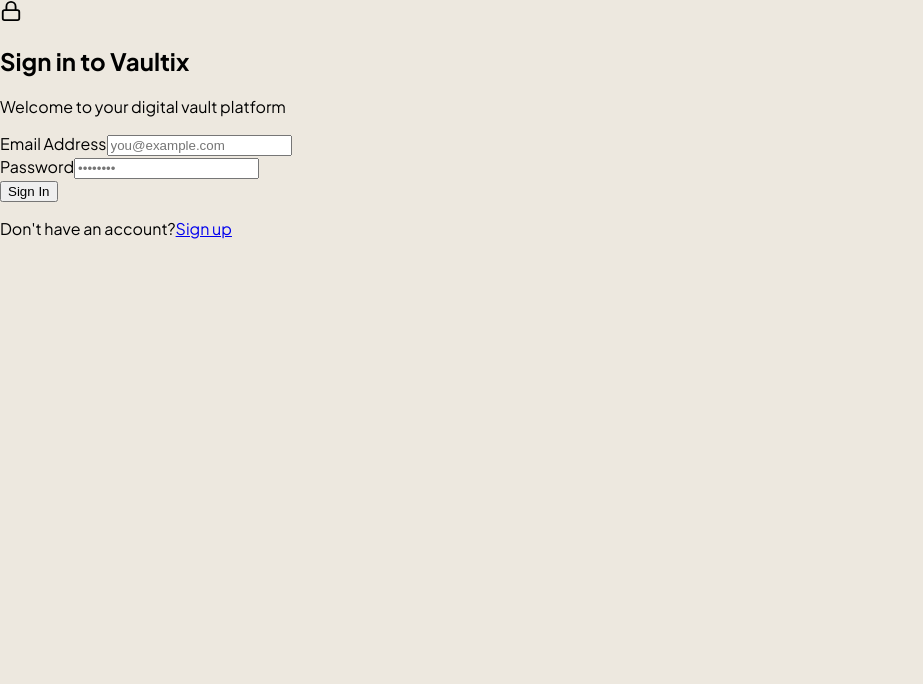
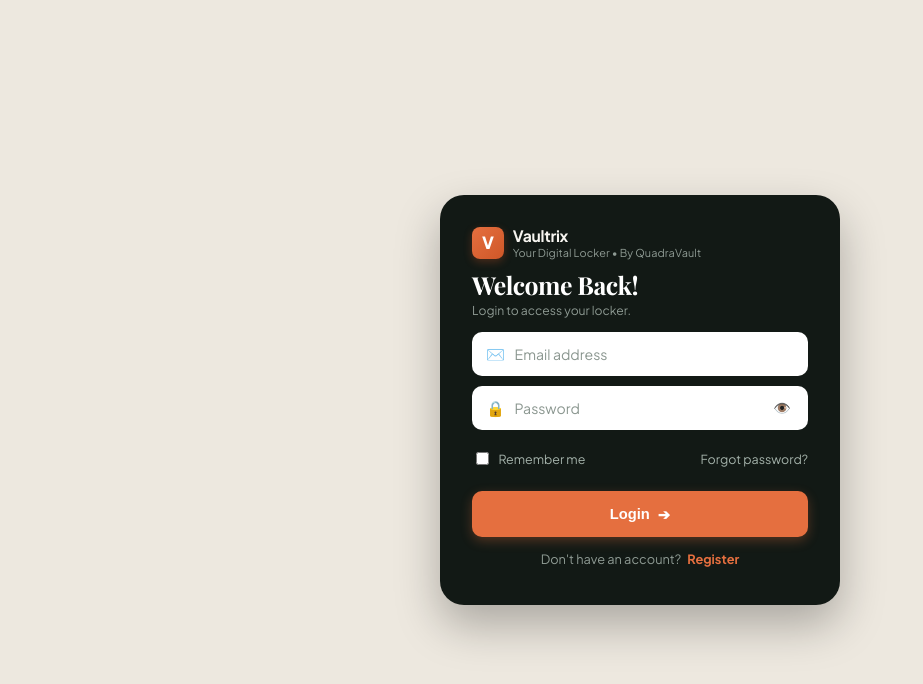
Before and after one commit to Ayushsen83/VAULTIX, a React (Vite) app in the folder frontend/: page /login in a window 1280 px wide. Shown: the top 684 px of the page, without its empty margins (0-923 px from the left). Built offline with nearby package versions, Linux system fonts and the light colour scheme; no server answers; a web font is replaced by a local one.

Commit message:
feat(auth): add temporary 2FA bypass flag and update branding in Login

```diff
--- a/frontend/src/pages/Login.jsx
+++ b/frontend/src/pages/Login.jsx
@@ -1,10 +1,17 @@
 import React, { useState } from 'react';
 import { Link, useNavigate } from 'react-router-dom';
 import api from '../services/api';
-import './Auth.css';
+import OtpInput from '../components/OtpInput';
+import './auth.css';
+
+// Set to true while backend 2FA endpoints are not yet implemented
+const BYPASS_2FA = true;
 
 export default function Login() {
   const [formData, setFormData] = useState({ email: '', password: '' });
+  const [showPassword, setShowPassword] = useState(false);
+  const [step, setStep] = useState('credentials'); // 'credentials' | 'totp'
+  const [otp, setOtp] = useState(['', '', '', '', '', '']);
   const [error, setError] = useState('');
   const [loading, setLoading] = useState(false);
   const navigate = useNavigate();
@@ -13,82 +20,161 @@ export default function Login() {
     setFormData({ ...formData, [e.target.name]: e.target.value });
   };
 
-  const handleSubmit = async (e) => {
+  const handlePasswordSubmit = async (e) => {
     e.preventDefault();
     setError('');
     setLoading(true);
 
     try {
-      await api.post('/auth/login', {
+      const res = await api.post('/auth/login', {
         email: formData.email.trim().toLowerCase(),
         password: formData.password,
       });
 
+      // Bypass 2FA step during development
+      if (BYPASS_2FA) {
+        navigate('/home');
+        return;
+      }
+
+      // Normal flow once backend TOTP routes are ready
+      if (res.data?.require2FA || res.status === 200) {
+        setStep('totp');
+      }
+    } catch (err) {
+      setError(err.response?.data?.message || 'Invalid email or password');
+    } finally {
+      setLoading(false);
+    }
+  };
+
+  const handleTotpSubmit = async (codeOverride) => {
+    const code = codeOverride || otp.join('');
+    if (code.length !== 6) return setError('Enter the complete 6-digit code');
+
+    setError('');
+    setLoading(true);
+
+    try {
+      await api.post('/auth/verify-totp', {
+        email: formData.email.trim().toLowerCase(),
+        code,
+      });
+
       navigate('/home');
     } catch (err) {
-      setError(
-        err.response?.data?.message ||
-        err.response?.data?.error ||
-        err.message ||
-        'Invalid email or password'
-      );
+      setError(err.response?.data?.message || 'Invalid authenticator code');
     } finally {
       setLoading(false);
     }
   };
 
   return (
-    <div className="auth-wrapper">
-      <div className="auth-card">
-        <div className="auth-header">
-          <div className="auth-logo">
-            <svg width="22" height="22" viewBox="0 0 24 24" fill="none" stroke="currentColor" strokeWidth="2" strokeLinecap="round" strokeLinejoin="round">
-              <rect x="3" y="11" width="18" height="11" rx="2" ry="2"></rect>
-              <path d="M7 11V7a5 5 0 0 1 10 0v4"></path>
-            </svg>
+    <div className="qv-auth-page">
+      <div className="qv-card-dark">
+        {/* Brand Header */}
+        <div className="qv-brand">
+          <div className="qv-brand-logo">V</div>
+          <div className="qv-brand-meta">
+            <h3>Vaultrix</h3>
+            <span>Your Digital Locker • By QuadraVault</span>
           </div>
-          <h2 className="auth-title">Sign in to Vaultix</h2>
-          <p className="auth-subtitle">Welcome to your digital vault platform</p>
         </div>
 
-        {error && <div className="auth-error">{error}</div>}
+        {step === 'credentials' ? (
+          <>
+            <h2 className="qv-title">Welcome Back!</h2>
+            <p className="qv-subtitle">Login to access your locker.</p>
 
-        <form onSubmit={handleSubmit} className="auth-form">
-          <div className="input-field">
-            <label htmlFor="login-email">Email Address</label>
+            {error && <div className="qv-error-alert">{error}</div>}
+
+            <form onSubmit={handlePasswordSubmit} className="qv-form">
+              <div className="qv-field">
+                <span className="qv-field-icon">✉️</span>
                 <input
-              id="login-email"
                   type="email"
                   name="email"
+                  className="qv-input"
                   required
+                  placeholder="Email address"
                   value={formData.email}
                   onChange={handleChange}
-              placeholder="you@example.com"
                 />
               </div>
 
-          <div className="input-field">
-            <label htmlFor="login-password">Password</label>
+              <div className="qv-field">
+                <span className="qv-field-icon">🔒</span>
                 <input
-              id="login-password"
-              type="password"
+                  type={showPassword ? 'text' : 'password'}
                   name="password"
+                  className="qv-input"
                   required
+                  placeholder="Password"
                   value={formData.password}
                   onChange={handleChange}
-              placeholder="••••••••"
                 />
+                <button
+                  type="button"
+                  className="qv-field-toggle"
+                  onClick={() => setShowPassword(!showPassword)}
+                >
+                  {showPassword ? '🙈' : '👁️'}
+                </button>
               </div>
 
-          <button type="submit" disabled={loading} className="btn-submit">
-            {loading ? 'Authenticating...' : 'Sign In'}
+              <div className="qv-extra-actions">
+                <label className="qv-checkbox">
+                  <input type="checkbox" />
+                  Remember me
+                </label>
+                <a href="#forgot" className="qv-forgot-link">Forgot password?</a>
+              </div>
+
+              <button type="submit" disabled={loading} className="qv-btn-orange">
+                {loading ? 'Checking...' : 'Login'} <span>➔</span>
               </button>
             </form>
 
-        <p className="auth-footer">
-          Don't have an account?
-          <Link to="/register" className="auth-link">Sign up</Link>
+            <p className="qv-footer">
+              Don't have an account? <Link to="/register">Register</Link>
             </p>
+          </>
+        ) : (
+          <div style={{ textAlign: 'center' }}>
+            <h2 className="qv-title">Two-Factor Auth</h2>
+            <p className="qv-subtitle">Enter the 6-digit code from Google Authenticator.</p>
+
+            {error && <div className="qv-error-alert">{error}</div>}
+
+            <OtpInput
+              otp={otp}
+              setOtp={setOtp}
+              onComplete={(code) => handleTotpSubmit(code)}
+              disabled={loading}
+            />
+
+            <button
+              onClick={() => handleTotpSubmit()}
+              disabled={loading || otp.join('').length < 6}
+              className="qv-btn-orange"
+            >
+              {loading ? 'Verifying...' : 'Verify'} <span>➔</span>
+            </button>
+
+            <p className="qv-footer">
+              <button
+                type="button"
+                onClick={() => {
+                  setStep('credentials');
+                  setOtp(['', '', '', '', '', '']);
+                }}
+                style={{ background: 'none', border: 'none', color: '#e28766', cursor: 'pointer', fontSize: '0.82rem' }}
+              >
+                ← Back to Login
+              </button>
+            </p>
+          </div>
+        )}
       </div>
     </div>
   );
```
Lines whose indentation alone changed are shown as unchanged.
